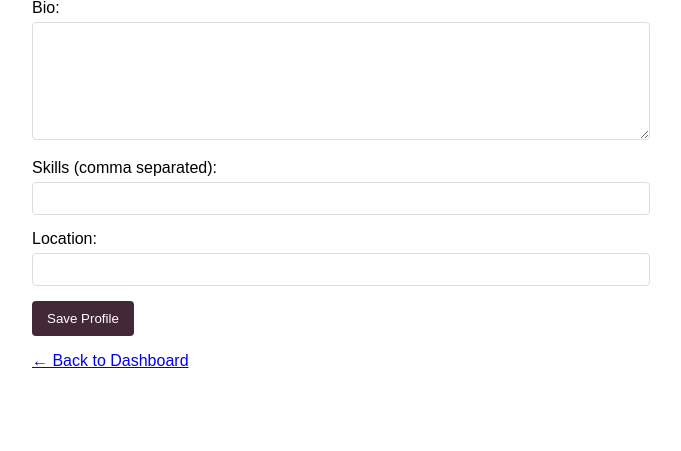
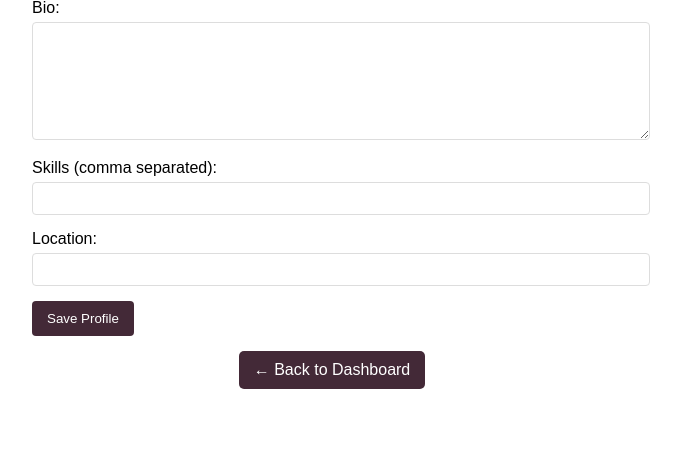
Before and after one commit to Harshita890/SwapSkill, a PHP site: page /profile.php in a window 1280 px wide. Shown: the part 101-552 px from the top of the page, without its empty margins (308-989 px from the left). Run offline with PHP 8.4, Linux system fonts and the light colour scheme; the visitor is signed in with stand-in values (Sample User, id 1); data that the repository does not hold is empty.

Commit message:
profile page updated

```diff
--- a/profile.php
+++ b/profile.php
@@ -1,21 +1,17 @@
 <?php
 session_start();
 
-// Database configuration
 $db_host = 'localhost';
 $db_user = 'root';
 $db_pass = '';
 $db_name = 'skillswap';
 
-// Create connection
 $conn = new mysqli($db_host, $db_user, $db_pass, $db_name);
 
-// Check connection
 if ($conn->connect_error) {
     die("Connection failed: " . $conn->connect_error);
 }
 
-// Check if user is logged in
 if (!isset($_SESSION['user_id'])) {
     header("Location: login.php");
     exit();
@@ -24,7 +20,6 @@ if (!isset($_SESSION['user_id'])) {
 $user_id = $_SESSION['user_id'];
 $error = $success = '';
 
-// Create user_profiles table if it doesn't exist
 $conn->query("CREATE TABLE IF NOT EXISTS user_profiles (
     id INT AUTO_INCREMENT PRIMARY KEY,
     user_id INT NOT NULL,
@@ -34,20 +29,16 @@ $conn->query("CREATE TABLE IF NOT EXISTS user_profiles (
     FOREIGN KEY (user_id) REFERENCES users(id)
 )");
 
-// Handle form submission
 if ($_SERVER['REQUEST_METHOD'] == 'POST') {
     $bio = $conn->real_escape_string($_POST['bio'] ?? '');
     $skills = $conn->real_escape_string($_POST['skills'] ?? '');
     $location = $conn->real_escape_string($_POST['location'] ?? '');
 
-    // Check if profile exists
     $check = $conn->query("SELECT id FROM user_profiles WHERE user_id = $user_id");
 
     if ($check->num_rows > 0) {
-        // Update existing profile
         $sql = "UPDATE user_profiles SET bio='$bio', skills='$skills', location='$location' WHERE user_id=$user_id";
     } else {
-        // Create new profile
         $sql = "INSERT INTO user_profiles (user_id, bio, skills, location) VALUES ($user_id, '$bio', '$skills', '$location')";
     }
 
@@ -58,7 +49,6 @@ if ($_SERVER['REQUEST_METHOD'] == 'POST') {
     }
 }
 
-// Get profile data
 $profile = ['bio' => '', 'skills' => '', 'location' => ''];
 $result = $conn->query("SELECT bio, skills, location FROM user_profiles WHERE user_id = $user_id");
 if ($result && $result->num_rows > 0) {
@@ -80,6 +70,22 @@ $conn->close();
         button { background: #432937; color: white; border: none; padding: 10px 15px; border-radius: 4px; cursor: pointer; }
         .error { color: red; margin-bottom: 15px; }
         .success { color: green; margin-bottom: 15px; }
+        .dashboard-box {
+            margin-top: 15px;
+            text-align: center;
+        }
+        .dashboard-box a {
+            display: inline-block;
+            padding: 10px 15px;
+            background: #432937;
+            color: white;
+            text-decoration: none;
+            border-radius: 5px;
+            transition: 0.3s;
+        }
+        .dashboard-box a:hover {
+            background: #5a3e50;
+        }
     </style>
 </head>
 <body>
@@ -112,6 +118,8 @@ $conn->close();
         <button type="submit">Save Profile</button>
     </form>
 
-    <p><a href="dashboard.php">← Back to Dashboard</a></p>
+    <div class="dashboard-box">
+        <a href="dashboard.php">← Back to Dashboard</a>
+    </div>
 </body>
 </html>
```
